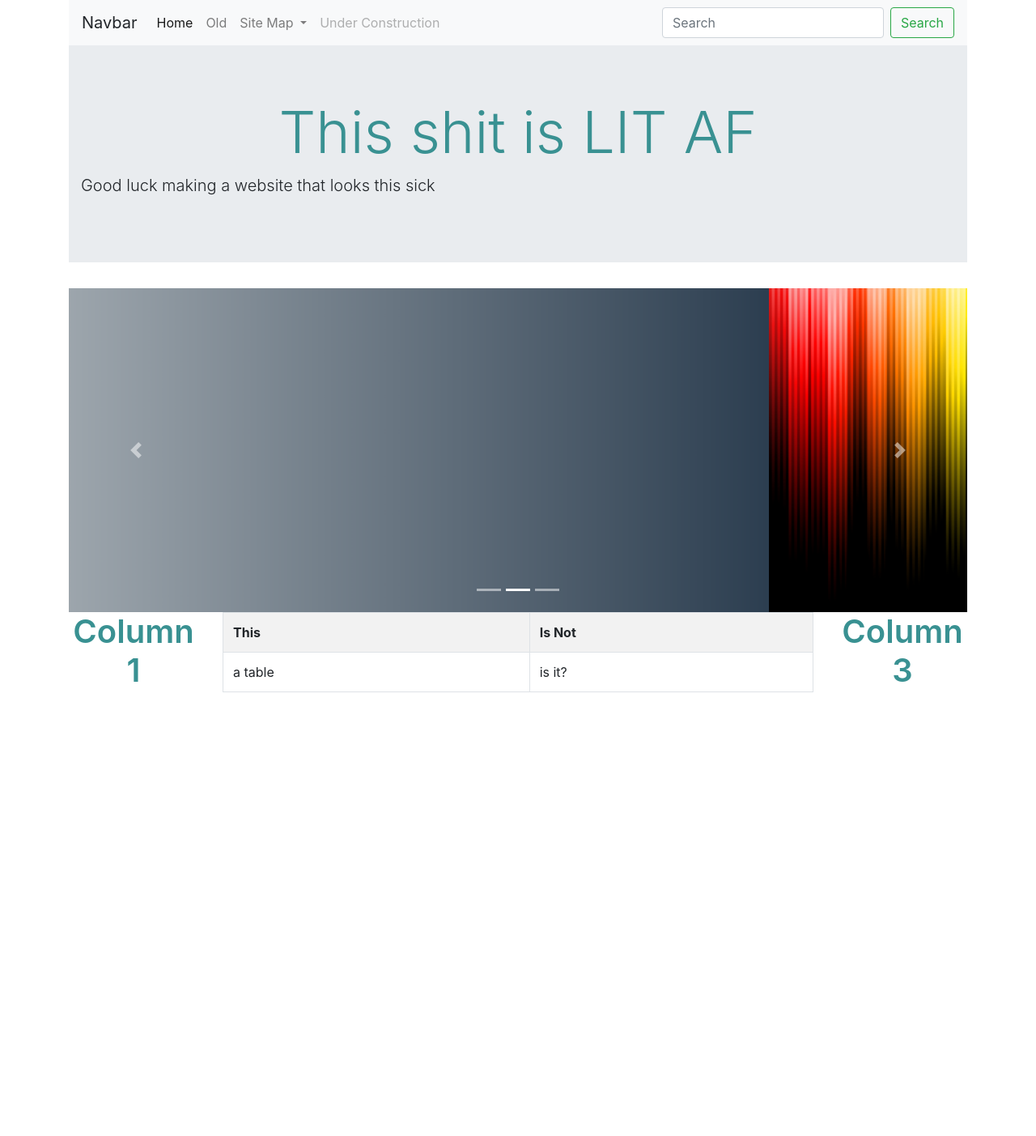
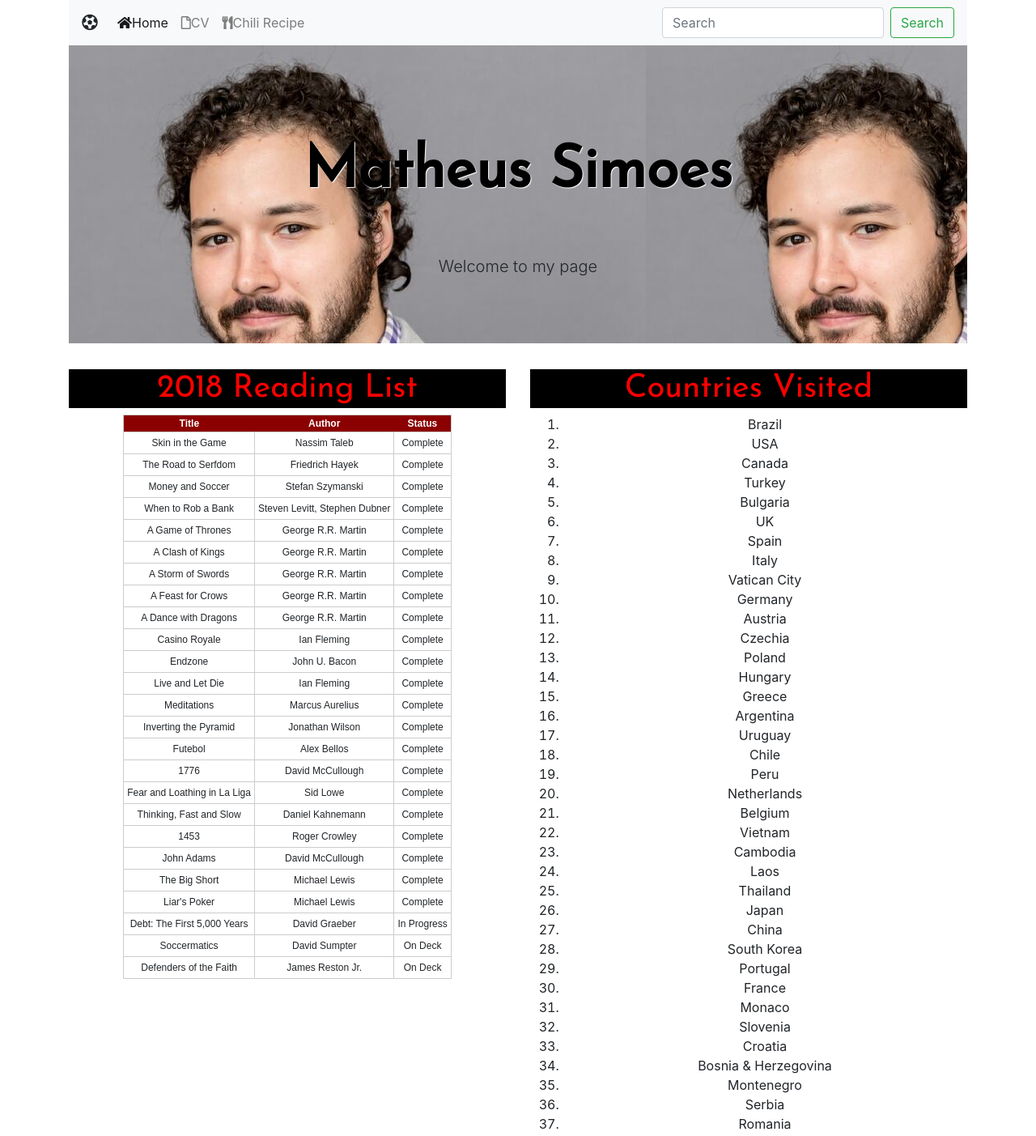
Before and after one commit to mgsimoes/mgsimoes.github.io, a plain HTML site: page index.html in a window 1280 px wide. Shown: the whole page at 81% size. Before the commit the page ends 871 px from the top, so only its background shows below. Drawn offline with nearby package versions, Linux system fonts and the light colour scheme.

Commit message:
assignment

```diff
--- a/index.html
+++ b/index.html
@@ -8,17 +8,23 @@
     <!-- Bootstrap CSS -->
     <link rel="stylesheet" href="https://stackpath.bootstrapcdn.com/bootstrap/4.1.3/css/bootstrap.min.css" integrity="sha384-MCw98/SFnGE8fJT3GXwEOngsV7Zt27NXFoaoApmYm81iuXoPkFOJwJ8ERdknLPMO" crossorigin="anonymous">
 
-    <!--My own CSS-->
+    <!--font CSS-->
+    <link href="https://fonts.googleapis.com/css?family=Josefin+Sans" rel="stylesheet">
+
+    <!--fontawesome icons CSS-->
+    <link rel="stylesheet" href="https://use.fontawesome.com/releases/v5.3.1/css/all.css" integrity="sha384-mzrmE5qonljUremFsqc01SB46JvROS7bZs3IO2EmfFsd15uHvIt+Y8vEf7N7fWAU" crossorigin="anonymous">
+
+    <!--link to my own stylesheet, has to come after link to bootstrap otherwise bootstrap will override it-->
     <link rel="stylesheet" href="styles.css">
+    <title>My homepage</title>
+  </head>
 
-    <title>Hello, my friends!</title>
-  </head>
   <body>
         <div class="container">
 
             <!--navbar goes here-->
                 <nav class="navbar navbar-expand-lg navbar-light bg-light">
-                    <a class="navbar-brand">Navbar</a>
+                        <a class="navbar-brand"><i class="fas fa-futbol"></i></a>
                         <button class="navbar-toggler" type="button" data-toggle="collapse" data-target="#navbarSupportedContent" aria-controls="navbarSupportedContent" aria-expanded="false" aria-label="Toggle navigation">
                           <span class="navbar-toggler-icon"></span>
                         </button>
@@ -26,24 +32,13 @@
                         <div class="collapse navbar-collapse" id="navbarSupportedContent">
                           <ul class="navbar-nav mr-auto">
                             <li class="nav-item active">
-                          <a class="nav-link" href="index.html">Home <span class="sr-only">(current)</span></a>
+                              <a class="nav-link" href="index.html"><i class="fas fa-home"></i>Home <span class="sr-only">(current)</span></a>
                             </li>
                             <li class="nav-item">
-                          <a class="nav-link" href="old.html">Old</a>
-                        </li>
-                        <li class="nav-item dropdown">
-                          <a class="nav-link dropdown-toggle" href="#" id="navbarDropdown" role="button" data-toggle="dropdown" aria-haspopup="true" aria-expanded="false">
-                            Site Map
-                          </a>
-                          <div class="dropdown-menu" aria-labelledby="navbarDropdown">
-                            <a class="dropdown-item" href="whatever.html">Page 2</a>
-                            <a class="dropdown-item" href="ugly.html">1995</a>
-                            <div class="dropdown-divider"></div>
-                            <a class="dropdown-item" href="http://www.google.com">Internet</a>
-                          </div>
+                              <a class="nav-link" href="old.html"><i class="far fa-file"></i>CV</a>
                             </li>
                             <li class="nav-item">
-                          <a class="nav-link disabled" href="#">Under Construction</a>
+                              <a class="nav-link" href="recipe.html"><i class="fas fa-utensils"></i>Chili Recipe</a>
                             </li>
                           </ul>
                           <form class="form-inline my-2 my-lg-0">
@@ -54,59 +49,89 @@
                       </nav>
 
                       <!--jumbotron goes here-->
-                  <div class="jumbotron jumbotron-fluid">
+                      <div class="jumbotron jumbotron-fluid text-center">
                             <div class="container">
-                          <h1 class="display-3">This shit is LIT AF</h1>
-                          <p class="lead">Good luck making a website that looks this sick</p>
+                              <h1 class="display-3" id="pblack">Matheus Simoes</h1>
+                              <p class="lead">Welcome to my page</p>
                             </div>
                           </div>
 
-                      <!--carousel goes here-->
-                      <div id="carouselExampleIndicators" class="carousel slide" data-ride="carousel">
-                            <ol class="carousel-indicators">
-                              <li data-target="#carouselExampleIndicators" data-slide-to="0" class="active"></li>
-                              <li data-target="#carouselExampleIndicators" data-slide-to="1"></li>
-                              <li data-target="#carouselExampleIndicators" data-slide-to="2"></li>
-                            </ol>
-                            <div class="carousel-inner">
-                              <div class="carousel-item active">
-                                <img class="d-block w-100" src="gradient1.png" height="400px" alt="First slide">
-                              </div>
-                              <div class="carousel-item">
-                                <img class="d-block w-100" src="gradient2.jpg" height="400px" alt="Second slide">
-                              </div>
-                              <div class="carousel-item">
-                                <img class="d-block w-100" src="gradient3.png" height="400px" alt="Third slide">
-                              </div>
-                            </div>
-                            <a class="carousel-control-prev" href="#carouselExampleIndicators" role="button" data-slide="prev">
-                              <span class="carousel-control-prev-icon" aria-hidden="true"></span>
-                              <span class="sr-only">Previous</span>
-                            </a>
-                            <a class="carousel-control-next" href="#carouselExampleIndicators" role="button" data-slide="next">
-                              <span class="carousel-control-next-icon" aria-hidden="true"></span>
-                              <span class="sr-only">Next</span>
-                            </a>
+            <div class="row">
+                <div class="col-md-6 text-center">
+                    <h1 id="pred">2018 Reading List</h1>
+
+                    <table class="tableizer-table" align="center">
+                      <thead><tr class="tableizer-firstrow"><th>Title</th><th>Author</th><th>Status</th></tr></thead><tbody>
+                       <tr><td>Skin in the Game</td><td>Nassim Taleb</td><td>Complete</td></tr>
+                       <tr><td>The Road to Serfdom</td><td>Friedrich Hayek</td><td>Complete</td></tr>
+                       <tr><td>Money and Soccer</td><td>Stefan Szymanski</td><td>Complete</td></tr>
+                       <tr><td>When to Rob a Bank</td><td>Steven Levitt, Stephen Dubner</td><td>Complete</td></tr>
+                       <tr><td>A Game of Thrones</td><td>George R.R. Martin</td><td>Complete</td></tr>
+                       <tr><td>A Clash of Kings</td><td>George R.R. Martin</td><td>Complete</td></tr>
+                       <tr><td>A Storm of Swords</td><td>George R.R. Martin</td><td>Complete</td></tr>
+                       <tr><td>A Feast for Crows</td><td>George R.R. Martin</td><td>Complete</td></tr>
+                       <tr><td>A Dance with Dragons</td><td>George R.R. Martin</td><td>Complete</td></tr>
+                       <tr><td>Casino Royale</td><td>Ian Fleming</td><td>Complete</td></tr>
+                       <tr><td>Endzone</td><td>John U. Bacon</td><td>Complete</td></tr>
+                       <tr><td>Live and Let Die</td><td>Ian Fleming</td><td>Complete</td></tr>
+                       <tr><td>Meditations</td><td>Marcus Aurelius</td><td>Complete</td></tr>
+                       <tr><td>Inverting the Pyramid</td><td>Jonathan Wilson</td><td>Complete</td></tr>
+                       <tr><td>Futebol</td><td>Alex Bellos</td><td>Complete</td></tr>
+                       <tr><td>1776</td><td>David McCullough</td><td>Complete</td></tr>
+                       <tr><td>Fear and Loathing in La Liga</td><td>Sid Lowe</td><td>Complete</td></tr>
+                       <tr><td>Thinking, Fast and Slow</td><td>Daniel Kahnemann</td><td>Complete</td></tr>
+                       <tr><td>1453</td><td>Roger Crowley</td><td>Complete</td></tr>
+                       <tr><td>John Adams</td><td>David McCullough</td><td>Complete</td></tr>
+                       <tr><td>The Big Short</td><td>Michael Lewis</td><td>Complete</td></tr>
+                       <tr><td>Liar's Poker</td><td>Michael Lewis</td><td>Complete</td></tr>
+                       <tr><td>Debt: The First 5,000 Years</td><td>David Graeber</td><td>In Progress</td></tr>
+                       <tr><td>Soccermatics</td><td>David Sumpter</td><td>On Deck</td></tr>
+                       <tr><td>Defenders of the Faith</td><td>James Reston Jr.</td><td>On Deck</td></tr>
+                      </tbody></table>
                 </div>
 
-        <div class="row">
-            <div class="col-md-2">
-                <h1>Column 1</h1>
-            </div>
-            <div class="col-md-8">
-                <table class="table table-bordered table-striped">
-                        <tr>
-                            <th>This</th>
-                            <th>Is Not</th>
-                        </tr>
-                        <tr>
-                            <td>a table</td>
-                            <td>is it?</td>
-                        </tr>
-                </table>
-            </div>
-            <div class="col-md-2">
-                <h1>Column 3</h1>
+                <div class="col-md-6 text-center">
+                    <h1 id="pred">Countries Visited</h1>
+
+                    <ol>
+                      <li>Brazil</li>
+                      <li>USA</li>
+                      <li>Canada</li>
+                      <li>Turkey</li>
+                      <li>Bulgaria</li>
+                      <li>UK</li>
+                      <li>Spain</li>
+                      <li>Italy</li>
+                      <li>Vatican City</li>
+                      <li>Germany</li>
+                      <li>Austria</li>
+                      <li>Czechia</li>
+                      <li>Poland</li>
+                      <li>Hungary</li>
+                      <li>Greece</li>
+                      <li>Argentina</li>
+                      <li>Uruguay</li>
+                      <li>Chile</li>
+                      <li>Peru</li>
+                      <li>Netherlands</li>
+                      <li>Belgium</li>
+                      <li>Vietnam</li>
+                      <li>Cambodia</li>
+                      <li>Laos</li>
+                      <li>Thailand</li>
+                      <li>Japan</li>
+                      <li>China</li>
+                      <li>South Korea</li>
+                      <li>Portugal</li>
+                      <li>France</li>
+                      <li>Monaco</li>
+                      <li>Slovenia</li>
+                      <li>Croatia</li>
+                      <li>Bosnia & Herzegovina</li>
+                      <li>Montenegro</li>
+                      <li>Serbia</li>
+                      <li>Romania</li>
+                    </ol>
                 </div>
             </div>
         </div>
--- a/styles.css
+++ b/styles.css
@@ -1,32 +1,43 @@
 h1 {
-    color: #399192;
-    font-weight: 600;
-    text-align: center;
+    font-family: 'Josefin Sans', sans-serif;
 }
 
-h2 {
-    color: purple;
-    font-weight: 200;
-    text-align: right;
-    border-radius: 5px;
-    border-style: dashed;
-    box-shadow: 5px 5px 5px #817387;
+#pred {
+    color: red;
+    background-color: black;
 }
 
-#p1 {
-    color: orange;
+#pblack {
+    color: black;
+    font-weight: bold;
+    text-shadow: 1px 1px 1px white;
 }
 
-p a{
-    color:gray;
+h1.display-3{
+    padding: 50px;
 }
 
-.tacos{
-    font-size: 12px;
+.jumbotron {
+    background-image: url(face.jpg);
+    background-attachment: fixed;
 }
 
-#face {
-    height: 400px;
-    padding: 10px 10px 10px 10px;
-    border-style: solid;
+.logo{
+    height: 150px;
 }
+
+table.tableizer-table {
+    font-size: 12px;
+    border: 1px solid #CCC;
+    font-family: Arial, Helvetica, sans-serif;
+}
+.tableizer-table td {
+    padding: 4px;
+    margin: 3px;
+    border: 1px solid #CCC;
+}
+.tableizer-table th {
+    background-color: #8b0000;
+    color: #FFF;
+    font-weight: bold;
+}
```
Also changed, not shown: old.html (+51 -9 lines), recipe.html (added, +53 -0 lines), chili.jpeg (added). Lines whose indentation alone changed are shown as unchanged.
